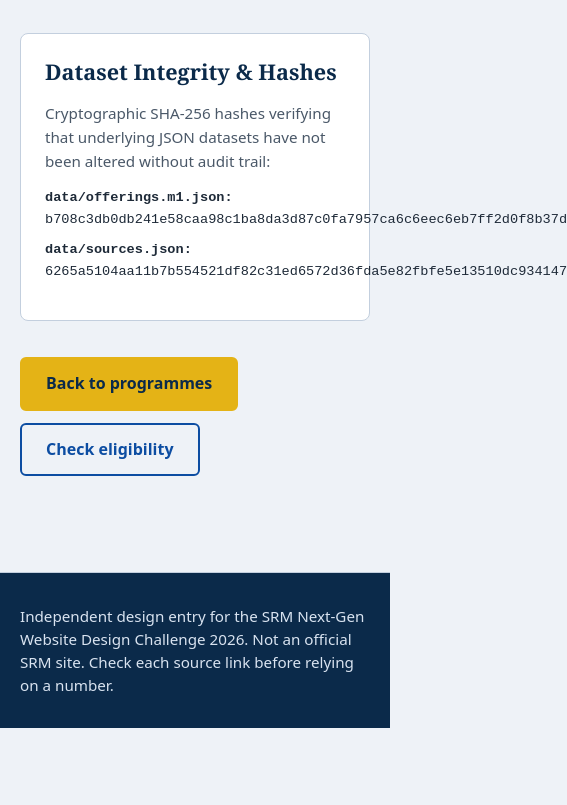
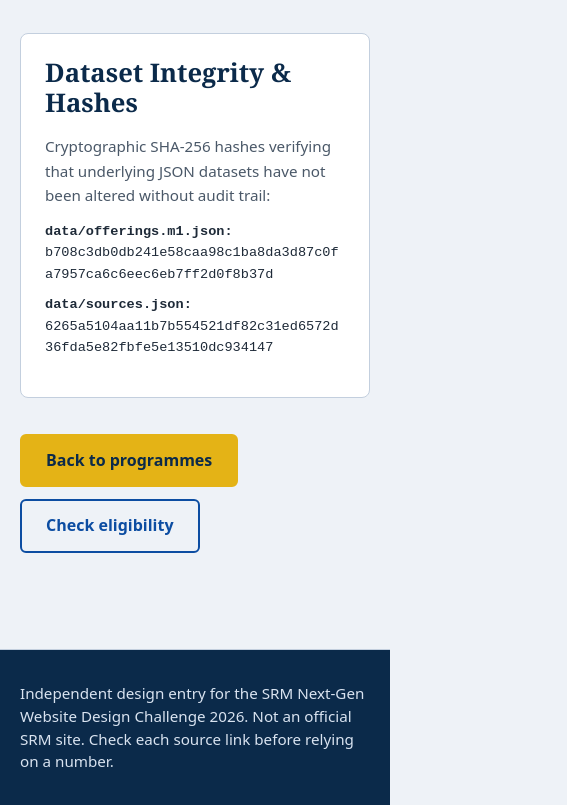
Before and after one commit to SiD4422/-SRM-Compass-preview, an Astro site: page /evidence in a window 390 px wide. Shown: the part 908-1713 px from the top of the page, 567 px wide, since content can reach past the window. Before the commit the page ends 1636 px from the top, so only its background shows below. Built offline with nearby package versions, Linux system fonts and the light colour scheme; Astro itself is replaced by a stand-in of ours.

Commit message:
fix(a11y): correct heading hierarchy to h2 and allow hash wrapping on mobile

```diff
--- a/src/pages/eligibility.astro
+++ b/src/pages/eligibility.astro
@@ -40,7 +40,7 @@
       </div>
 
       <div class="card">
-        <h3>2026–2027 Rule Breakdown</h3>
+        <h2>2026–2027 Rule Breakdown</h2>
         <ol class="st">
           <li>
             <strong>Qualifying Examination:</strong> Applicant should have passed in Higher Secondary examination (10+2 pattern) or appearing in Higher Secondary examination in the current academic year with a <strong>minimum of 60% aggregate</strong> (3 subjects) in Physics (mandatory), Mathematics (mandatory) and at least one of Chemistry / Biotechnology / Biology / Computer Science / Information Technology / Informatics Practices / Engineering Graphics / Botany and Zoology.
--- a/src/pages/evidence.astro
+++ b/src/pages/evidence.astro
@@ -66,18 +66,18 @@
       </ul>
 
       <div class="card" style="margin-top: 36px;">
-        <h3>Dataset Integrity &amp; Hashes</h3>
+        <h2>Dataset Integrity &amp; Hashes</h2>
         <p style="font-size: 0.95rem; color: var(--muted); margin-bottom: 12px;">
           Cryptographic SHA-256 hashes verifying that underlying JSON datasets have not been altered without audit trail:
         </p>
         <ul style="list-style: none; padding: 0; font-family: monospace; font-size: 0.85rem; display: flex; flex-direction: column; gap: 8px;">
           <li>
             <strong>data/offerings.m1.json:</strong><br />
-            <code>{dataHashes['offerings.m1.json'].sha256}</code>
+            <code style="word-break: break-all; overflow-wrap: anywhere;">{dataHashes['offerings.m1.json'].sha256}</code>
           </li>
           <li>
             <strong>data/sources.json:</strong><br />
-            <code>{dataHashes['sources.json'].sha256}</code>
+            <code style="word-break: break-all; overflow-wrap: anywhere;">{dataHashes['sources.json'].sha256}</code>
           </li>
         </ul>
       </div>
```
